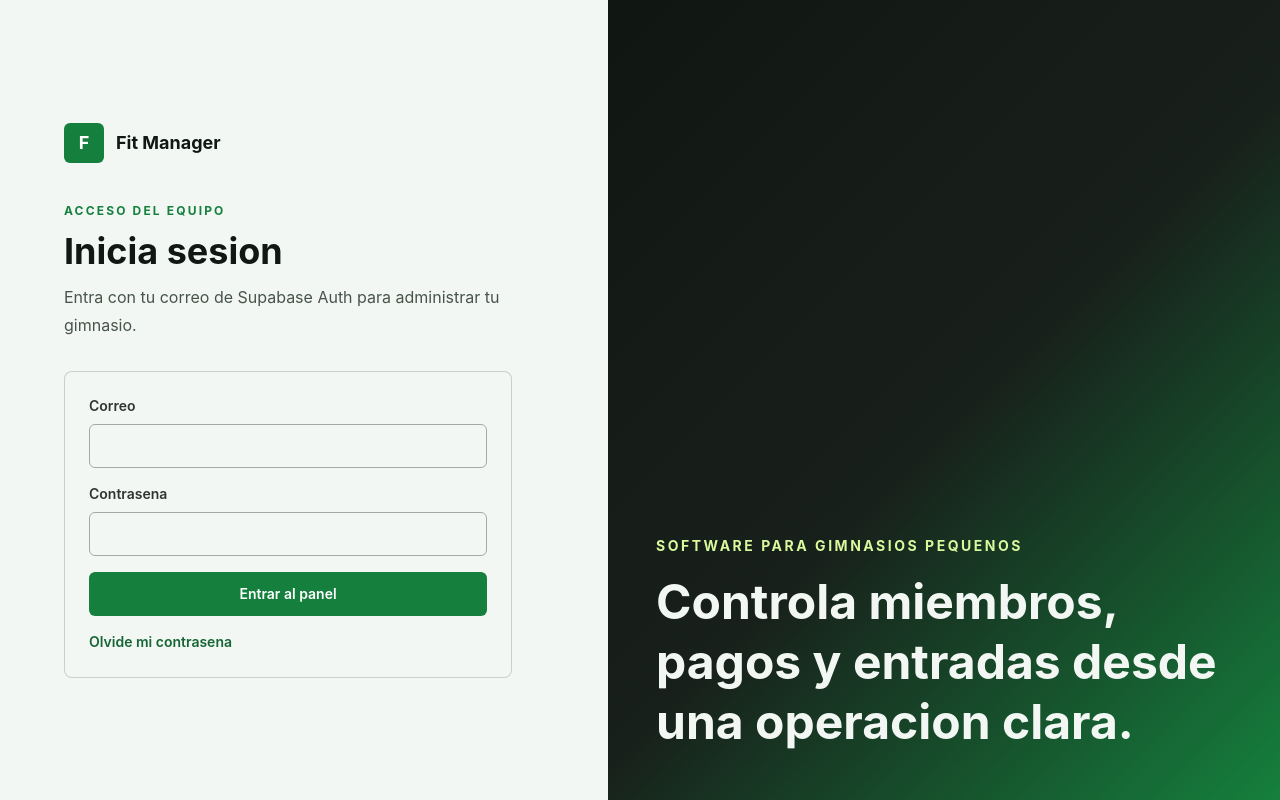
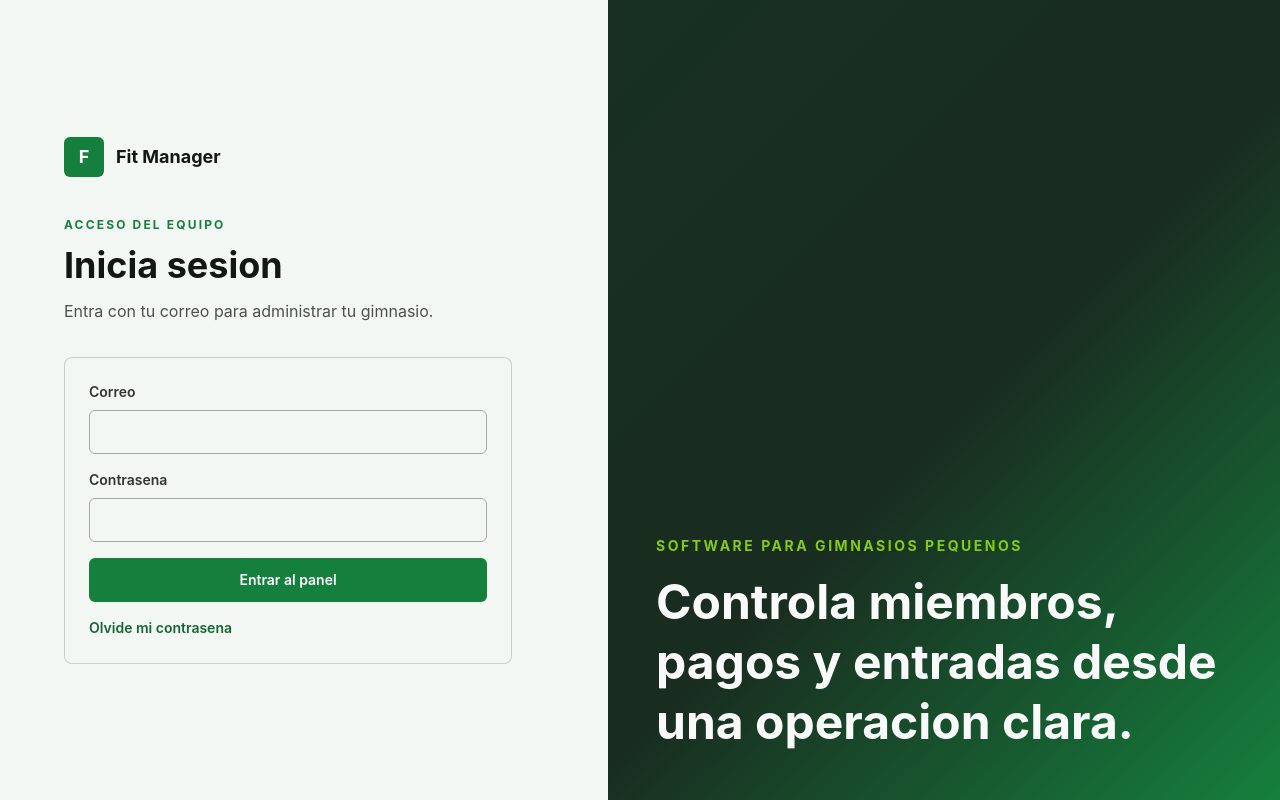
Before and after one commit to Suazo-AI/gym-saas, a Next.js app: page /login in a window 1280 px wide. Built offline with nearby package versions, Linux system fonts and the light colour scheme; no server answers.

Commit message:
style(ui):fixed fonts colors and auth-shell bg colors improving readability

```diff
--- a/src/app/globals.css
+++ b/src/app/globals.css
@@ -39,7 +39,7 @@
 
 :root {
   color-scheme: light;
-  --brand-gradient: linear-gradient(135deg, #101713 0%, #18201b 52%, #15803d 100%);
+  --brand-gradient: linear-gradient(135deg, #173021 0%, #192c20 52%, #15803d 100%);
 }
 
 html {
--- a/src/app/login/page.tsx
+++ b/src/app/login/page.tsx
@@ -11,7 +11,7 @@ export default function LoginPage() {
   return (
     <AuthShell
       title="Inicia sesion"
-      subtitle="Entra con tu correo de Supabase Auth para administrar tu gimnasio."
+      subtitle="Entra con tu correo para administrar tu gimnasio."
     >
       <AuthForm action={loginAction} buttonLabel="Entrar al panel">
         <label className="block text-sm font-semibold text-slate-800">
--- a/src/app/page.tsx
+++ b/src/app/page.tsx
@@ -35,28 +35,28 @@ export default function Home() {
             Fit Manager
           </Link>
           <div className="hidden items-center gap-8 text-sm font-semibold md:flex">
-            <a className="text-gray-light hover:text-paper" href="#funciones">Funciones</a>
-            <a className="text-gray-light hover:text-paper" href="#como-funciona">Como funciona</a>
-            <Link className="rounded-md bg-paper px-4 py-2 text-ink hover:bg-brand-sand" href="/login">Entrar</Link>
+            <a className="text-gray-600 hover:text-paper" href="#funciones">Funciones</a>
+            <a className="text-gray-600 hover:text-paper" href="#como-funciona">Como funciona</a>
+            <Link className="rounded-md bg-paper px-4 py-2 text-ink hover:bg-green-500" href="/login">Entrar</Link>
           </div>
         </nav>
 
         <div className="mx-auto grid max-w-7xl items-center gap-12 py-16 lg:grid-cols-[0.9fr_1.1fr] lg:py-24">
           <div>
-            <p className="text-sm font-bold uppercase tracking-[0.18em] text-brand-sand">
+            <p className="text-sm font-bold uppercase tracking-[0.18em] text-brand-green">
               Gestion simple para gimnasios
             </p>
             <h1 className="mt-5 max-w-3xl text-3xl font-bold leading-[1.02] tracking-normal min-[360px]:text-4xl sm:text-6xl lg:text-7xl">
               Tu gimnasio, en orden.
             </h1>
-            <p className="mt-6 max-w-xl text-lg leading-8 text-gray-light">
+            <p className="mt-6 max-w-xl text-lg leading-8 text-gray-600">
               Controla miembros, membresias, pagos y entradas desde un solo lugar. Menos trabajo manual y mas claridad para operar cada dia.
             </p>
             <div className="mt-8 flex flex-col gap-3 sm:flex-row">
               <Link className="rounded-md bg-brand-orange px-5 py-3 text-center text-sm font-bold text-ink hover:bg-brand-red hover:text-paper" href="/login">
                 Comenzar
               </Link>
-              <a className="rounded-md border border-gray px-5 py-3 text-center text-sm font-bold text-paper hover:bg-charcoal" href="#funciones">
+              <a className="rounded-md border border-gray px-5 py-3 text-center text-sm font-bold text-paper hover:bg-charcoal hover:text-white" href="#funciones">
                 Ver funciones
               </a>
             </div>
@@ -116,7 +116,7 @@ export default function Home() {
             {benefits.map((benefit) => (
               <article className="rounded-lg border border-charcoal bg-charcoal p-6" key={benefit.number}>
                 <span className="text-sm font-bold text-brand-orange">{benefit.number}</span>
-                <h3 className="mt-4 text-xl font-bold">{benefit.title}</h3>
+                <h3 className="mt-4 text-xl text-white font-bold">{benefit.title}</h3>
                 <p className="mt-3 leading-7 text-gray-light">{benefit.copy}</p>
               </article>
             ))}
@@ -127,7 +127,7 @@ export default function Home() {
       <section className="px-5 py-16 text-center sm:px-8 lg:px-12" id="como-funciona">
         <p className="text-sm font-bold uppercase tracking-[0.18em] text-brand-orange">Empieza simple</p>
         <h2 className="mx-auto mt-4 max-w-2xl text-4xl font-bold">Tu operacion clara desde el primer vistazo.</h2>
-        <Link className="mt-8 inline-flex rounded-md bg-ink px-5 py-3 text-sm font-bold text-paper hover:bg-charcoal" href="/login">
+        <Link className="mt-8 inline-flex rounded-md bg-ink px-5 py-3 text-sm font-bold text-paper hover:bg-charcoal hover:text-brand-sand" href="/login">
           Entrar al sistema
         </Link>
       </section>
--- a/src/features/auth/components/auth-shell.tsx
+++ b/src/features/auth/components/auth-shell.tsx
@@ -32,10 +32,10 @@ export function AuthShell({ title, subtitle, children }: AuthShellProps) {
         aria-label="Resumen del producto"
       >
         <div className="max-w-xl">
-          <p className="text-sm font-bold uppercase tracking-[0.18em] text-brand-sand">
+          <p className="text-sm font-bold uppercase tracking-[0.18em] text-brand-lime ">
             Software para gimnasios pequenos
           </p>
-          <h2 className="mt-4 text-5xl font-bold leading-tight">
+          <h2 className="mt-4 text-5xl font-bold leading-tight text-white">
             Controla miembros, pagos y entradas desde una operacion clara.
           </h2>
         </div>
```
